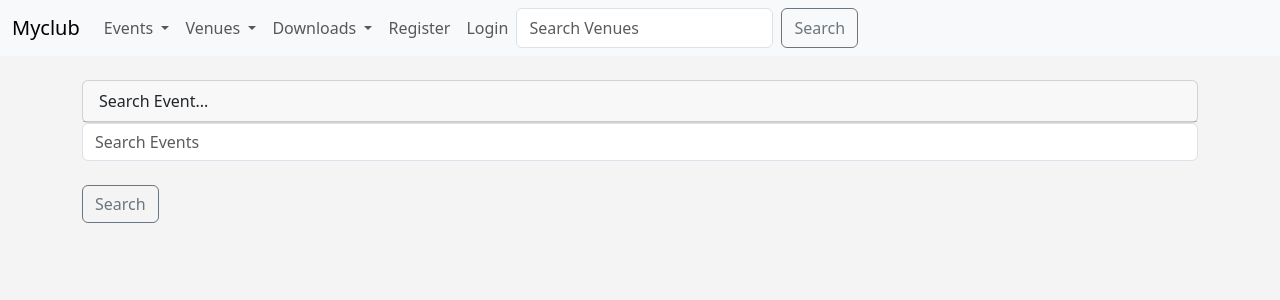
After one commit to Hogbunike/django-tutorial, a Django app: page /search_events in a window 1280 px wide. The commit adds this page. Shown: the top 300 px of the page. Run offline with Django 3.2, Linux system fonts and the light colour scheme.

Commit message:
added search event func

```diff
--- a/events/models.py
+++ b/events/models.py
@@ -15,6 +15,7 @@ class Venue(models.Model):
     address = models.CharField('Address', max_length=150,)
     phone = models.IntegerField('Contact Phone', max_length=15)
     email_address = models.EmailField('Email Address', max_length=25)
+    owner = models.IntegerField('Venue Owner', blank=False, default=1)
 
     def __str__(self):
         return self.name
--- a/events/templates/events/add_venue.html
+++ b/events/templates/events/add_venue.html
@@ -11,6 +11,7 @@
     {% if user.is_authenticated %}
 <center>
     <h1>Add Venue to Database</h1>
+    ID: {{ user.id }}
 </center>
     <br>
     {% if submitted %}
--- a/events/templates/events/navbar.html
+++ b/events/templates/events/navbar.html
@@ -24,7 +24,9 @@
             <li><a class="dropdown-item" aria-current="page" href="{% url 'event_list' %}">All Events</a></li>
              {% if user.is_authenticated %}
             <li><a class="dropdown-item" aria-current="page" href="{% url 'add-event' %}">Add Events</a></li>
+            <li><a class="dropdown-item" aria-current="page" href="{% url 'my_events' %}">My Events</a></li>
             {% endif %}
+            <li><a class="dropdown-item" aria-current="page" href="{% url 'search_events' %}">Search Events</a></li>
 
           </ul>
         <li class="nav-item dropdown">
--- /dev/null
+++ b/events/templates/events/search_events.html
@@ -0,0 +1,71 @@
+<!DOCTYPE html>
+<html lang="en" xmlns="http://www.w3.org/1999/html" xmlns="http://www.w3.org/1999/html">
+<head>
+    <meta charset="UTF-8">
+    <title></title>
+</head>
+<body>
+    {% extends 'events/base.html' %}
+
+    {% block content %}
+
+    <div class="card">
+        <div class="card-header">
+            {% if searched %}
+                You searched for {{ searched }}
+                {% else %}
+                Search Event...
+            {% endif %}
+        </div>
+    </div>
+    <div class="card-body">
+
+    <form method="POST" action="{% url 'search_events' %}">
+        {% csrf_token %}
+
+        <input class="form-control me-2" type="search" placeholder="Search Events" aria-label="Search"
+               name="searched"><br>
+        <button class="btn btn-outline-secondary" type="submit">Search</button>
+      </form>
+    </div><br><br>
+
+        {% for event in events %}
+
+        <div class="card">
+            <div class="card-header">
+                {{ event }}
+            </div>
+        </div>
+        <div class="card-body">
+            <h5 class="card-title">Venue: {{ event.venue }}</h5>
+            <p class="card-text">
+              <ul>
+
+          <li>Date: {{ event.event_date }}</li>
+          <li>Venue: {{ event.venue }}</li>
+          <li>Manager: {{ event.manager }}</li>
+          <li>Description: {{ event.description }}</li>
+          <li>Attendees:
+          {% for user in event.attendees.all %}
+              {{ user }}<br>
+          {% endfor %}
+          </li>
+          </ul>
+          </p>
+      </div>
+      {% if user.is_authenticated %}
+      {% if user == event.manager %}
+          <div class="card-footer text-muted">
+              <a href="{% url 'update-event' event.id %}" class="btn btn-outline-secondary btn-sn">Update Event</a>
+              <a href="{% url 'delete-event' event.id %}" class="btn btn-outline-danger btn-sn">Delete Event</a>
+          </div>
+
+    {% endif %}
+    {% endif %}
+
+        {% endfor %}
+
+
+    {% endblock %}
+</body>
+</html>
--- a/events/urls.py
+++ b/events/urls.py
@@ -17,6 +17,9 @@ urlpatterns = [
     path('venue_text', views.venue_text, name='venue_text'),
     path('venue_csv', views.venue_csv, name='venue_csv'),
     path('venue_pdf', views.venue_pdf, name='venue_pdf'),
+    path('my_events', views.my_events, name='my_events'),
+    path('search_events', views.search_events, name='search_events'),
+
 
 
 
--- a/events/views.py
+++ b/events/views.py
@@ -3,9 +3,11 @@ import calendar
 from calendar import HTMLCalendar
 from datetime import datetime
 from .models import Events, Venue
-from .forms import VenueForm, EventForm
+from django.contrib.auth.models import User
+from .forms import VenueForm, EventForm, AdminEventForm
 from django.http import HttpResponseRedirect
 from django.http import HttpResponse
+from django.contrib import messages
 import csv
 
 # imports for pdf
@@ -18,6 +20,14 @@ from reportlab.lib.pagesizes import letter
 # imports for pagination
 from django.core.paginator import Paginator
 
+def my_events(request):
+    if request.user.is_authenticated:
+        events = Events.objects.filter(attendees=request.user.id)
+        return render(request, 'events/my_events.html', {'events': events})
+
+    else:
+        messages.success(request, ("You Aren't Authorized To View This Page"))
+        return redirect('home')
 
 # Generate a PDF file venue list
 def venue_pdf(request):
@@ -100,13 +110,21 @@ def delete_venue(request, venue_id):
 # delete an event
 def delete_event(request, event_id):
     event = Events.objects.get(pk=event_id)
-    event.delete()
-    return redirect('event_list')
+    if request.user == event.manager:
+        event.delete()
+        messages.success(request, ('Event Deleted'))
+        return redirect('event_list')
+    else:
+        messages.success(request, ("You Aren't Authorized To Delete This Event"))
+        return redirect('event_list')
 
 
 def update_event(request, event_id):
     event = Events.objects.get(pk=event_id)
-    form = EventForm(request.POST or None, instance=event)
+    if request.user.is_superuser:
+        form = AdminEventForm(request.POST or None, instance=event)
+    else:
+        form = EventForm(request.POST or None, instance=event)
     if form.is_valid():
         form.save()
         return redirect('event_list')
@@ -116,12 +134,26 @@ def update_event(request, event_id):
 def add_event(request):
     submitted = False
     if request.method == "POST":
-        form = EventForm(request.POST)
-        if form.is_valid():
-            form.save()
-            return HttpResponseRedirect('/add_event?submitted=True')
+        if request.user.is_superuser:
+            form = AdminEventForm(request.POST)
+            if form.is_valid():
+                form.save()
+                return HttpResponseRedirect('/add_event?submitted=True')
+        else:
+            form = EventForm(request.POST)
+            if form.is_valid():
+                event = form.save(commit=False)
+                event.manager = request.user  #logged in user
+                event.save()
+                return HttpResponseRedirect('/add_event?submitted=True')
+
     else:
-        form = EventForm
+        # just going to the page. Not submitting
+        if request.user.is_superuser:
+            form = AdminEventForm
+        else:
+            form = EventForm
+
         if 'submitted' in request.GET:
             submitted = True
     return render(request, 'events/add_event.html', {'form': form, 'submitted': submitted})
@@ -138,14 +170,23 @@ def update_venue(request, venue_id):
 def search_venues(request):
     if request.method == "POST":
         searched = request.POST['searched']
-        venues = Venue.objects.filter(name__contains=searched)
+        venues = Venue.objects.filter(description__contains=searched)
         return render(request, 'events/search_venues.html', {'searched': searched, 'venues': venues})
     else:
         return render(request, 'events/search_venues.html', {})
 
+def search_events(request):
+    if request.method == "POST":
+        searched = request.POST['searched']
+        events = Events.objects.filter(name__contains=searched)
+        return render(request, 'events/search_events.html', {'searched': searched, 'events': events})
+    else:
+        return render(request, 'events/search_events.html', {})
+
 def show_venue(request, venue_id):
     venue = Venue.objects.get(pk=venue_id)
-    return render(request, 'events/show_venue.html', {'venue': venue})
+    venue_owner = User.objects.get(pk=venue.owner)
+    return render(request, 'events/show_venue.html', {'venue': venue, 'venue_owner': venue_owner})
 
 def all_venues(request):
     venues_list = Venue.objects.all()
@@ -163,7 +204,10 @@ def add_venue(request):
     if request.method == "POST":
         form = VenueForm(request.POST)
         if form.is_valid():
-            form.save()
+            venue = form.save(commit=False)
+            venue.owner = request.user.id  #logged in user
+            venue.save()
+            # form.save()
             return HttpResponseRedirect('/add_venue?submitted=True')
     else:
         form = VenueForm
```
Also changed, not shown: events/forms.py (+24 -2 lines), events/templates/events/my_events.html (added, +55 -0 lines), events/templates/events/show_venue.html (+20 -9 lines), db.sqlite3, events/migrations/0005_auto_20230709_1456.py (added), 1 other file.
